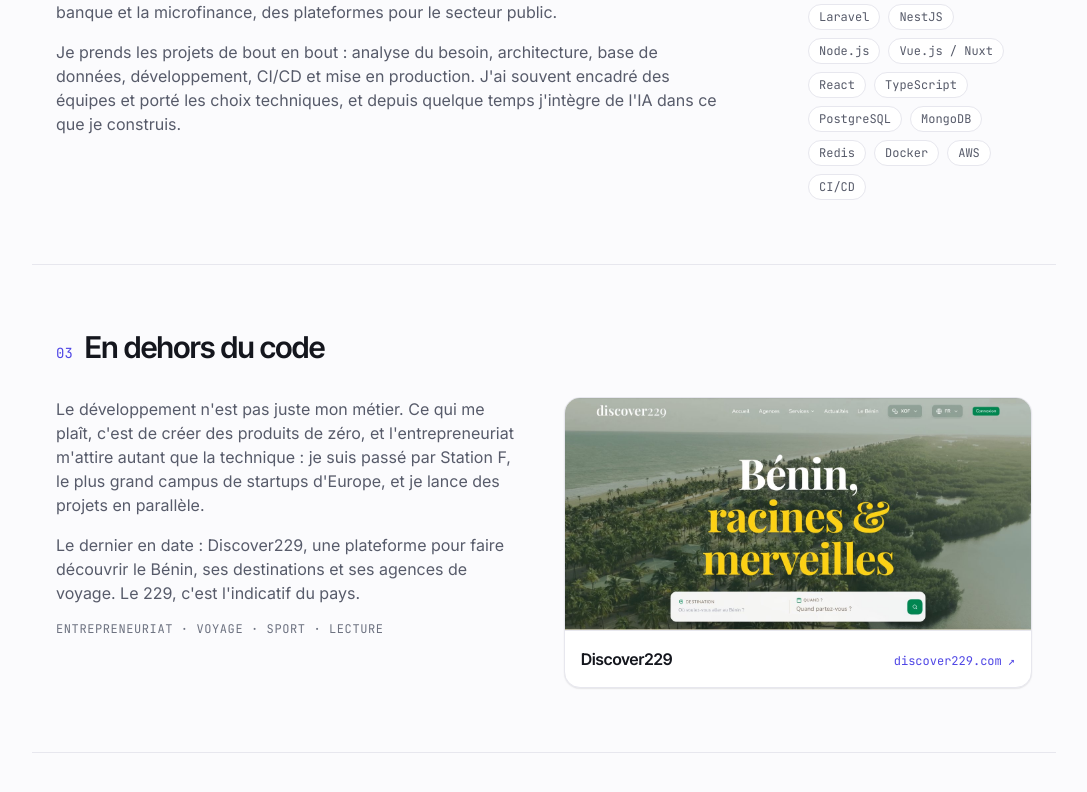
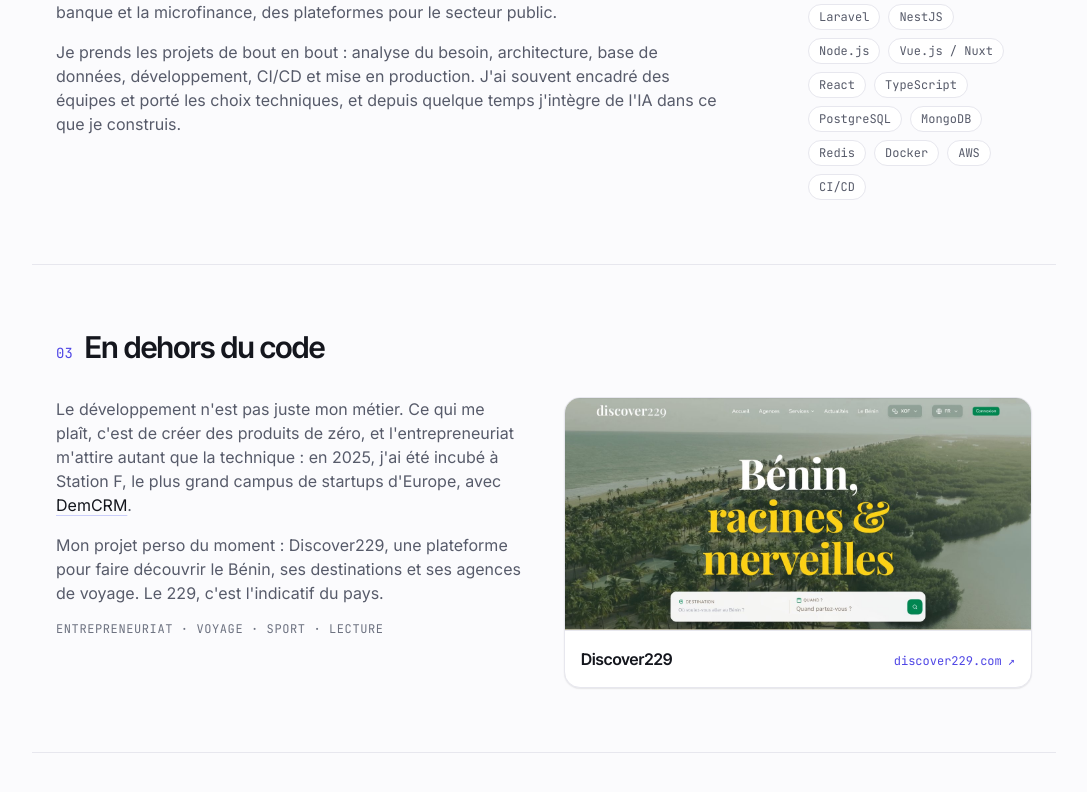
Before and after one commit to Fath57/portfolio, a Next.js app: page / in a window 1280 px wide. Shown: the part 1551-2343 px from the top of the page, without its empty margins (96-1183 px from the left). Built offline with nearby package versions, Linux system fonts and the light colour scheme.

Commit message:
Précise l'incubation Station F 2025 avec DemCRM
Co-Authored-By: Claude Fable 5 <noreply@anthropic.com>

```diff
--- a/components/sections/beyond.tsx
+++ b/components/sections/beyond.tsx
@@ -1,4 +1,5 @@
 import Image from "next/image";
+import Link from "next/link";
 import { SectionHeading } from "./section-heading";
 
 // Le côté perso : entrepreneuriat, Station F, projets en dehors du travail.
@@ -14,14 +15,20 @@ export function Beyond() {
           <p>
             Le développement n'est pas juste mon métier. Ce qui me plaît,
             c'est de créer des produits de zéro, et l'entrepreneuriat m'attire
-            autant que la technique : je suis passé par Station F, le plus
-            grand campus de startups d'Europe, et je lance des projets en
-            parallèle.
+            autant que la technique : en 2025, j'ai été incubé à Station F, le
+            plus grand campus de startups d'Europe, avec{" "}
+            <Link
+              href="/projets/saas-demenagement"
+              className="text-ink underline decoration-accent-line underline-offset-4 transition-colors hover:text-accent"
+            >
+              DemCRM
+            </Link>
+            .
           </p>
           <p>
-            Le dernier en date : Discover229, une plateforme pour faire
-            découvrir le Bénin, ses destinations et ses agences de voyage.
-            Le 229, c'est l'indicatif du pays.
+            Mon projet perso du moment : Discover229, une plateforme pour
+            faire découvrir le Bénin, ses destinations et ses agences de
+            voyage. Le 229, c'est l'indicatif du pays.
           </p>
           <p className="font-mono text-xs uppercase tracking-wider text-ink-faint">
             Entrepreneuriat · Voyage · Sport · Lecture
--- a/lib/projects.ts
+++ b/lib/projects.ts
@@ -82,7 +82,7 @@ export const projects: Project[] = [
     title: "DemCRM · SaaS pour déménageurs",
     year: "2025",
     summary:
-      "CRM de gestion pour les professionnels du déménagement : devis, plannings, factures et suivi client, développé au sein de L'Agence du Déménagement.",
+      "CRM pour les professionnels du déménagement : devis, plannings, factures et suivi client. Incubé à Station F en 2025.",
     stack: ["Laravel", "Nuxt.js", "PostgreSQL", "Dokku"],
     featured: true,
     image: "/projects/demcrm.png",
@@ -95,7 +95,7 @@ export const projects: Project[] = [
       role:
         "Développement fullstack en Laravel et Nuxt.js : architecture de l'API, modélisation de la base PostgreSQL, pipeline CI/CD, et accompagnement de stagiaires.",
       result:
-        "Le produit est en ligne sur demcrm.com, avec un déploiement automatisé à chaque livraison.",
+        "Le produit est en ligne sur demcrm.com et a été incubé à Station F en 2025.",
     },
   },
   {
```
